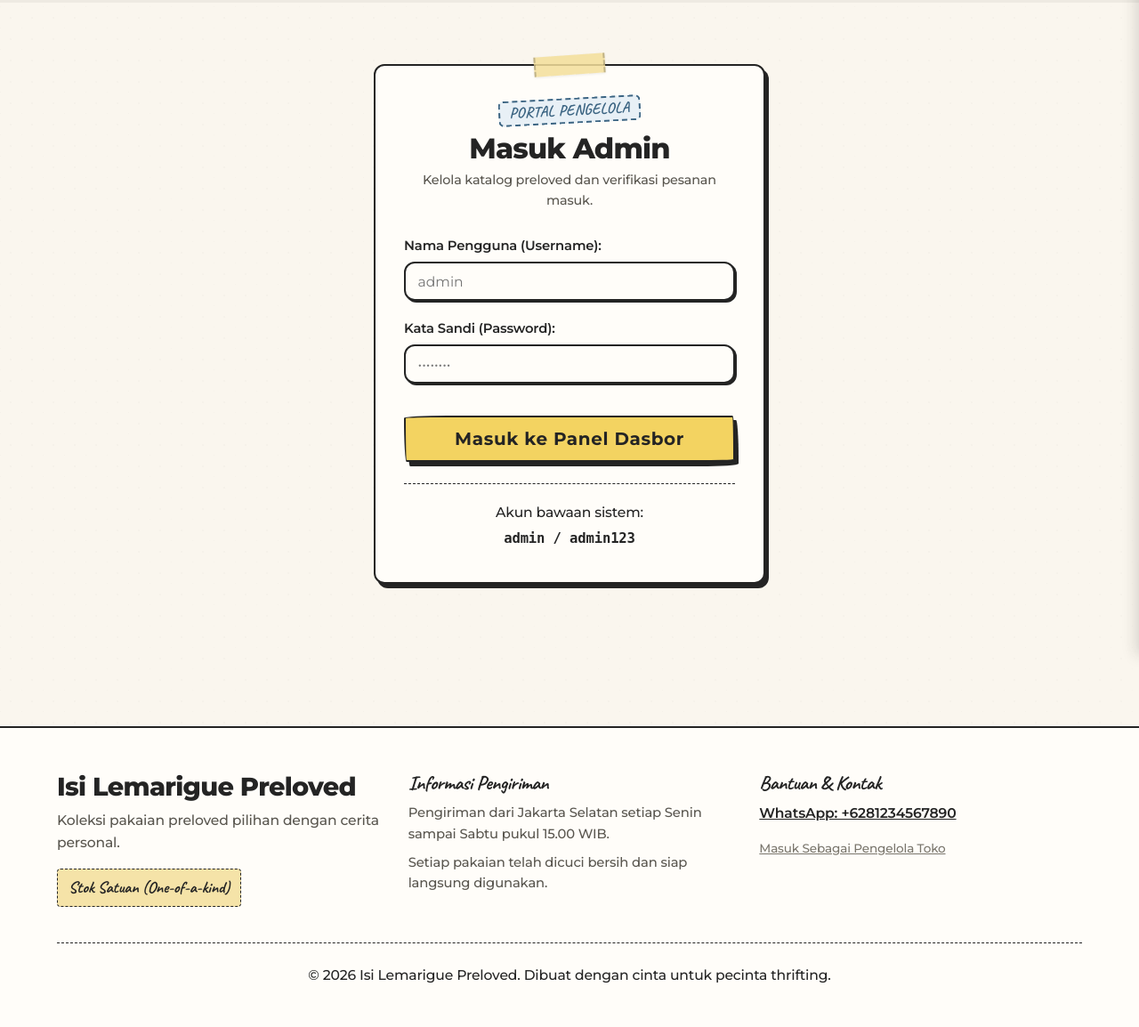
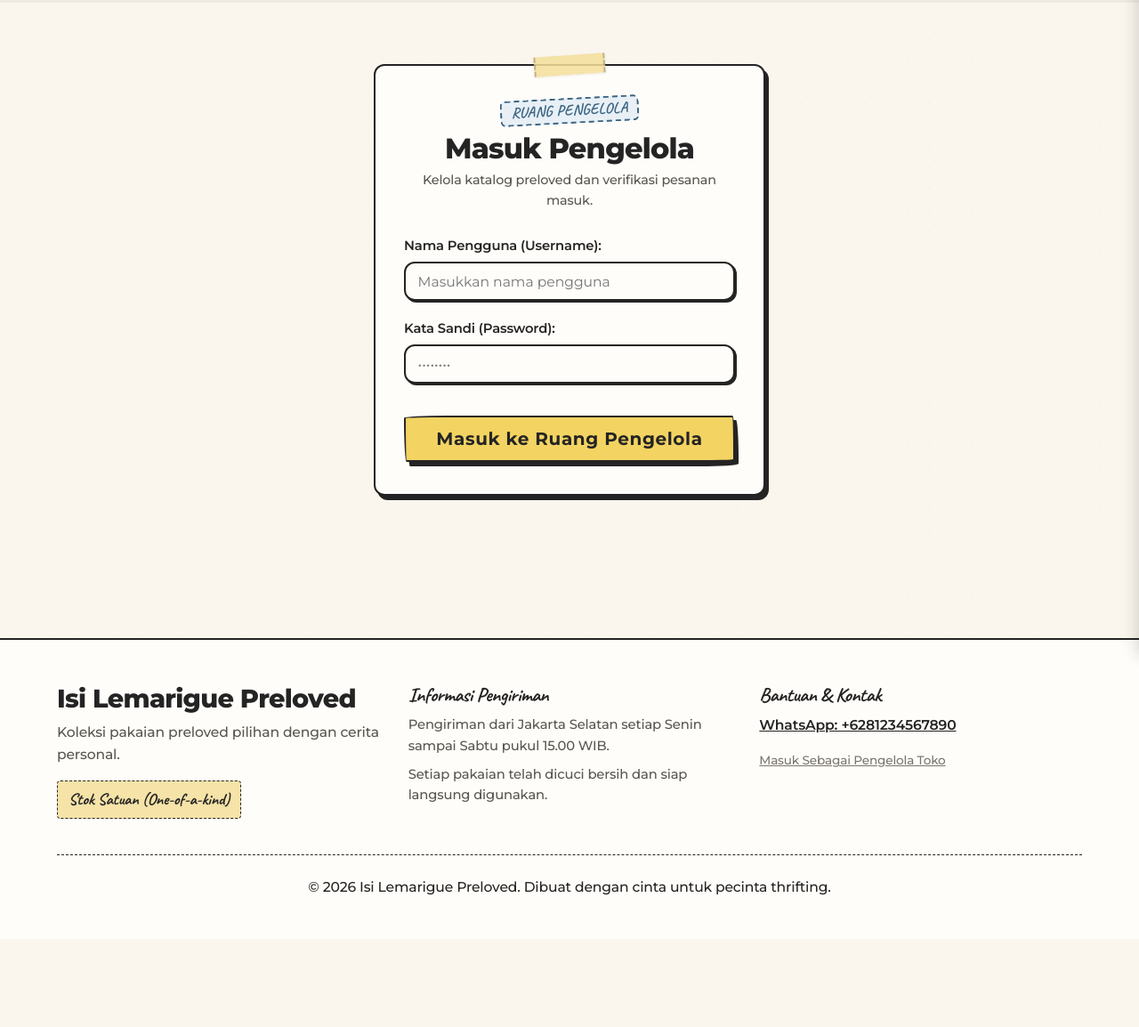
Before and after one commit to Harjun4/lemarigue, a PHP site: page /admin/login in a window 1280 px wide. Shown: the part 64-1218 px from the top of the page at 89% size. After the commit the page ends 1070 px from the top, so only its background shows below. Run offline with PHP 8.4, Linux system fonts and the light colour scheme; data comes from the database, SQL or seed files in the repository; some libraries are stand-ins or nearby versions.

Commit message:
style: remove admin wording from login and navigation

```diff
--- a/htdocs/views/admin/dashboard.php
+++ b/htdocs/views/admin/dashboard.php
@@ -13,7 +13,7 @@ require_once __DIR__ . '/../layouts/header.php';
     <div>
         <h1 style="font-size: 2.4rem; margin-bottom: 0.15rem;">Dasbor Pengelola Toko</h1>
         <p style="color: var(--color-ink-muted); margin: 0; font-size: 0.95rem;">
-            Halo, <strong><?= e($_SESSION['admin_name'] ?? 'Admin') ?></strong>! Kelola katalog dan pesanan masuk dari sini.
+            Halo, <strong><?= e($_SESSION['admin_name'] ?? 'Pengelola') ?></strong>! Kelola katalog dan pesanan masuk dari sini.
         </p>
     </div>
 
--- a/htdocs/views/admin/login.php
+++ b/htdocs/views/admin/login.php
@@ -11,8 +11,8 @@ require_once __DIR__ . '/../layouts/header.php';
 <div style="max-width: 440px; margin: 3rem auto; padding-bottom: 2rem;">
     <div class="scrapbook-card washi-tape washi-tape-angle-left" style="background-color: var(--color-paper-light); padding: 2.25rem 2rem;">
         <div style="text-align: center; margin-bottom: 1.75rem;">
-            <span class="stamp-badge stamp-badge-good" style="margin-bottom: 0.5rem;">PORTAL PENGELOLA</span>
-            <h1 style="font-size: 2rem; margin-bottom: 0.25rem;">Masuk Admin</h1>
+            <span class="stamp-badge stamp-badge-good" style="margin-bottom: 0.5rem;">RUANG PENGELOLA</span>
+            <h1 style="font-size: 2rem; margin-bottom: 0.25rem;">Masuk Pengelola</h1>
             <p style="font-size: 0.9rem; color: var(--color-ink-muted); margin: 0;">
                 Kelola katalog preloved dan verifikasi pesanan masuk.
             </p>
@@ -21,7 +21,7 @@ require_once __DIR__ . '/../layouts/header.php';
         <form method="POST" action="<?= url('admin/login') ?>">
             <div class="form-group">
                 <label for="adminUsername" class="form-label">Nama Pengguna (Username):</label>
-                <input type="text" id="adminUsername" name="username" required autocomplete="username" class="input-sketch" placeholder="admin">
+                <input type="text" id="adminUsername" name="username" required autocomplete="username" class="input-sketch" placeholder="Masukkan nama pengguna">
             </div>
 
             <div class="form-group">
@@ -30,14 +30,9 @@ require_once __DIR__ . '/../layouts/header.php';
             </div>
 
             <button type="submit" class="btn-sketch btn-sketch-primary" style="width: 100%; font-size: 1.25rem; margin-top: 1rem; padding: 0.75rem;">
-                Masuk ke Panel Dasbor
+                Masuk ke Ruang Pengelola
             </button>
         </form>
-
-        <div style="margin-top: 1.5rem; padding-top: 1.25rem; border-top: 1.5px dashed var(--color-ink); text-align: center; font-size: 0.85rem; color: var(--color-ink-muted);">
-            <p style="margin-bottom: 0.25rem;">Akun bawaan sistem:</p>
-            <p style="font-family: monospace; font-weight: bold; color: var(--color-ink); margin: 0;">admin / admin123</p>
-        </div>
     </div>
 </div>
 
--- a/htdocs/views/layouts/footer.php
+++ b/htdocs/views/layouts/footer.php
@@ -45,7 +45,7 @@ $shippingNote = $settingModel->get('shipping_note', 'Pengiriman dari Tangerang.'
                     <?php if (empty($_SESSION['admin_logged_in'])): ?>
                         <a href="<?= url('admin/login') ?>" style="color: var(--color-ink-light); text-decoration: underline;">Masuk Sebagai Pengelola Toko</a>
                     <?php else: ?>
-                        <a href="<?= url('admin') ?>" style="font-weight: 600; text-decoration: underline;">Buka Dasbor Admin</a>
+                        <a href="<?= url('admin') ?>" style="font-weight: 600; text-decoration: underline;">Buka Ruang Pengelola</a>
                     <?php endif; ?>
                 </p>
             </div>
--- a/htdocs/views/layouts/header.php
+++ b/htdocs/views/layouts/header.php
@@ -47,7 +47,7 @@ $storeTagline = $settingModel->get('store_tagline', 'Koleksi pakaian preloved pi
                 </button>
 
                 <?php if (!empty($_SESSION['admin_logged_in'])): ?>
-                    <a href="<?= url('admin') ?>" class="btn-sketch btn-sketch-sm btn-sketch-sage">Panel Admin</a>
+                    <a href="<?= url('admin') ?>" class="btn-sketch btn-sketch-sm btn-sketch-sage">Ruang Pengelola</a>
                 <?php endif; ?>
             </div>
         </nav>
```
